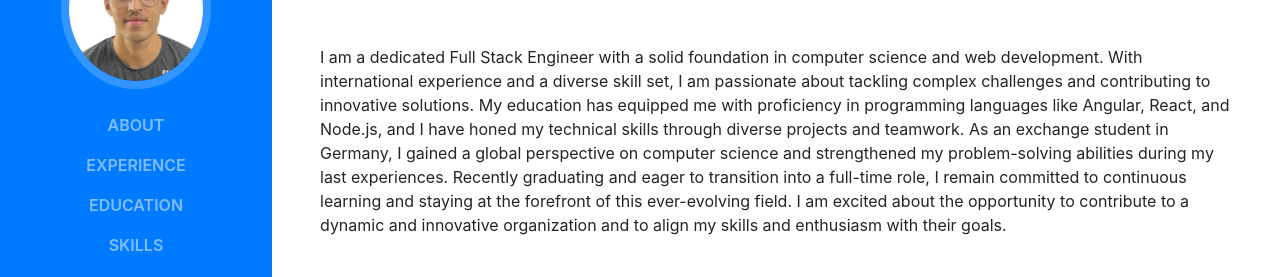
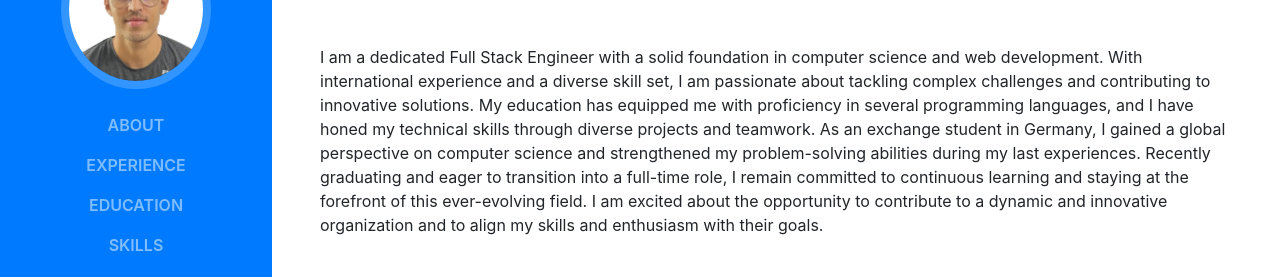
Before and after one commit to SeifeddineBS/myportfolio, a website with bundled scripts: page index.html in a window 1280 px wide. Shown: the part 287-564 px from the top of the page. Built offline with nearby package versions, Linux system fonts and the light colour scheme; a web font is replaced by a local one.

Commit message:
Change About section

```diff
--- a/index.html
+++ b/index.html
@@ -80,7 +80,7 @@
         <p class="mb-5">I am a dedicated Full Stack Engineer with a solid foundation in computer science and web
           development. With international experience and a diverse skill set, I am passionate about tackling complex
           challenges and contributing to innovative solutions. My education has equipped me with proficiency in
-          programming languages like Angular, React, and Node.js, and I have honed my technical skills through diverse
+          several programming languages, and I have honed my technical skills through diverse
           projects and teamwork. As an exchange student in Germany, I gained a global perspective on computer science
           and strengthened my problem-solving abilities during my last experiences. Recently graduating and eager to
           transition into a full-time role, I remain committed to continuous learning and staying at the forefront of
```
